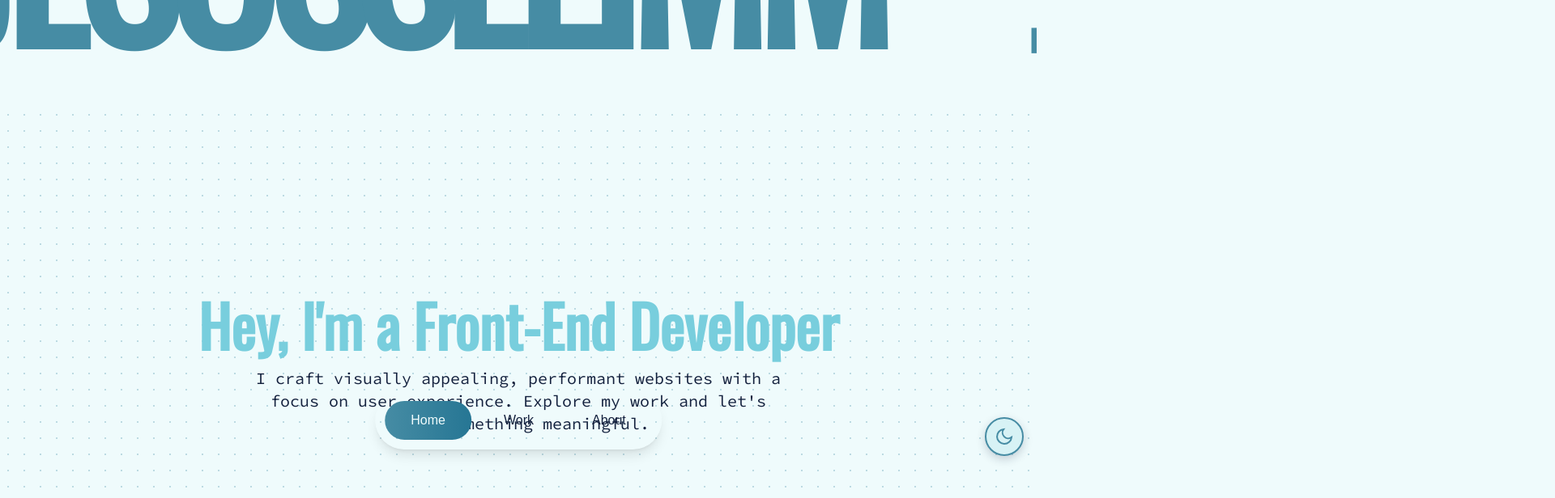
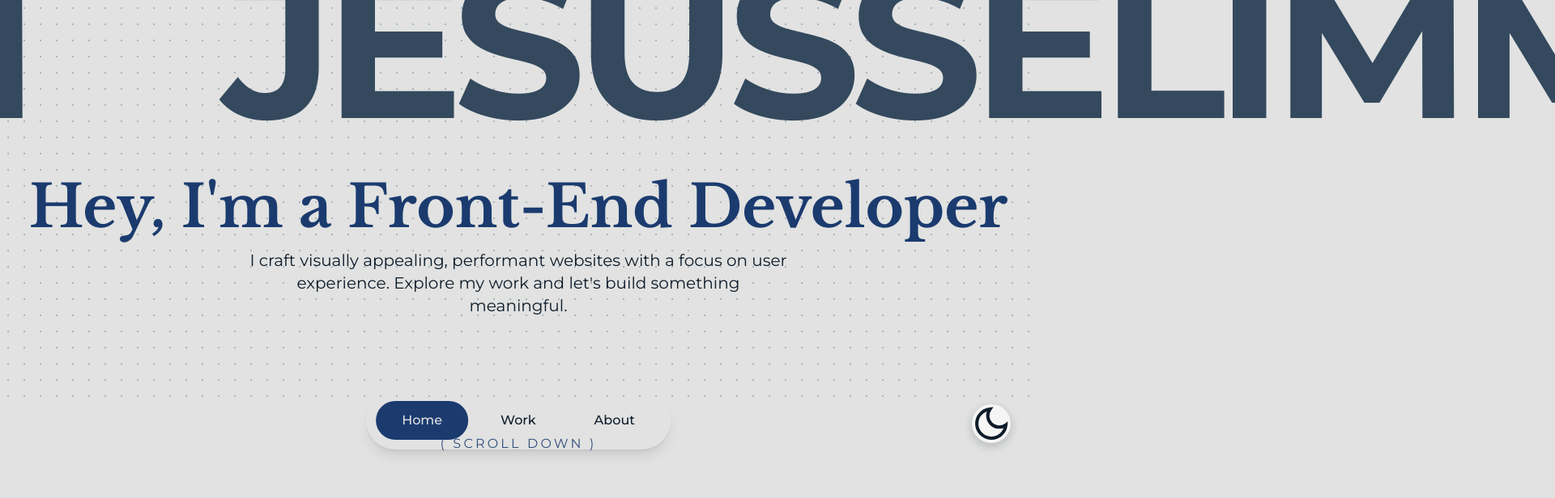
Before and after one commit to jesusselimm/jesusselimm, a Next.js app in the folder my-portfolio/: page / in a window 1280 px wide. Shown: the part 220-836 px from the top of the page at 81% size, 1920 px wide, since content can reach past the window. After the commit the page ends 800 px from the top, so only its background shows below. Built offline with nearby package versions, Linux system fonts and the light colour scheme.

Commit message:
fix: lint errors and minor code improvements for Vercel build compatibility

```diff
--- a/my-portfolio/src/app/globals.css
+++ b/my-portfolio/src/app/globals.css
@@ -1,54 +1,46 @@
 @import "tailwindcss";
 
 :root {
-  --background: #EFFBFC; /* viking-50 light mode */
-  --foreground: #13203D; /* viking-950 light mode */
-  --background-secondary: #D7F2F5; /* viking-100 */
-  --accent: #468CA4; /* viking-400 */
-  --accent-light: #78CEDD; /* viking-300 */
-  --accent-dark: #267694; /* viking-600 */
+  --background: #E1E2E1; /* MOONLIGHT - light mode */
+  --foreground: #0D1B2A; /* NOIR - light mode text */
+  --background-secondary: #F5F5F5; /* Lighter variant of MOONLIGHT */
+  --accent: #34495E; /* MIDNIGHT SKY */
+  --accent-light: #1B3B6F; /* DEEP OCEAN */
+  --accent-dark: #0D1B2A; /* NOIR */
 }
 
 [data-theme="dark"] {
-  --background: #13203D; /* viking-950 dark mode */
-  --foreground: #EFFBFC; /* viking-50 dark mode */
-  --background-secondary: #244856; /* viking-900 */
-  --accent: #78CEDD; /* viking-300 */
-  --accent-light: #B4E8ED; /* viking-200 */
-  --accent-dark: #2A8B80; /* viking-500 */
+  --background: #0D1B2A; /* NOIR - dark mode */
+  --foreground: #E1E2E1; /* MOONLIGHT - dark mode text */
+  --background-secondary: #1B3B6F; /* DEEP OCEAN for secondary */
+  --accent: #34495E; /* MIDNIGHT SKY */
+  --accent-light: #E1E2E1; /* MOONLIGHT for highlights */
+  --accent-dark: #1B3B6F; /* DEEP OCEAN */
 }
 
 @theme inline {
   --color-background: var(--background);
   --color-foreground: var(--foreground);
-  --font-sans: var(--font-geist-sans);
-  --font-mono: var(--font-geist-mono);
-  --font-heading: var(--font-heading);
-  --font-space-grotesk: var(--font-space-grotesk);
+  --font-heading: var(--font-libre-baskerville);
+  --font-body: var(--font-montserrat);
+  --font-display: var(--font-montserrat);
 
-  /* Viking Color Palette */
-  --color-viking-50: #EFFBFC;
-  --color-viking-100: #D7F2F5;
-  --color-viking-200: #B4E8ED;
-  --color-viking-300: #78CEDD;
-  --color-viking-400: #468CA4;
-  --color-viking-500: #2A8B80;
-  --color-viking-600: #267694;
-  --color-viking-700: #258479;
-  --color-viking-800: #263364;
-  --color-viking-900: #244856;
-  --color-viking-950: #13203D;
+  /* Moonlight Color Palette */
+  --color-moonlight: #E1E2E1;
+  --color-midnight-sky: #34495E;
+  --color-deep-ocean: #1B3B6F;
+  --color-noir: #0D1B2A;
 }
 
 /* Sistem dark mode tercihini sadece data-theme yoksa uygula */
 @media (prefers-color-scheme: dark) {
   :root:not([data-theme]) {
-    --background: #13203D;
-    --foreground: #EFFBFC;
-    --background-secondary: #244856;
-    --accent: #78CEDD;
-    --accent-light: #B4E8ED;
-    --accent-dark: #2A8B80;
+    --background: #0D1B2A;
+    --foreground: #E1E2E1;
+    --background-secondary: #1B3B6F;
+    --accent: #34495E;
+    --accent-light: #E1E2E1;
+    --accent-dark: #1B3B6F;
   }
 }
 
@@ -62,10 +54,9 @@ body {
 /* Theme Toggle Button Styles */
 .theme-toggle {
   position: fixed;
-  bottom: 1rem;
-  right: 1rem;
+  bottom: 2rem;
+  right: 2rem;
   background: var(--background-secondary);
-  border: 2px solid var(--accent);
   border-radius: 50%;
   width: 3rem;
   height: 3rem;
@@ -81,12 +72,12 @@ body {
 /* Light mode shadows */
 :root .theme-toggle,
 [data-theme="light"] .theme-toggle {
-  box-shadow: 0 4px 12px rgba(19, 32, 61, 0.2);
+  box-shadow: 0 4px 12px rgba(13, 27, 42, 0.2);
 }
 
 /* Dark mode shadows */
 [data-theme="dark"] .theme-toggle {
-  box-shadow: 0 4px 12px rgba(239, 251, 252, 0.1);
+  box-shadow: 0 4px 12px rgba(225, 226, 225, 0.1);
 }
 
 .theme-toggle:hover {
@@ -98,23 +89,23 @@ body {
 /* Light mode hover */
 :root .theme-toggle:hover,
 [data-theme="light"] .theme-toggle:hover {
-  box-shadow: 0 6px 20px rgba(19, 32, 61, 0.25);
+  box-shadow: 0 6px 20px rgba(13, 27, 42, 0.25);
 }
 
 /* Dark mode hover */
 [data-theme="dark"] .theme-toggle:hover {
-  box-shadow: 0 6px 20px rgba(239, 251, 252, 0.15);
+  box-shadow: 0 6px 20px rgba(225, 226, 225, 0.15);
 }
 
-.theme-toggle svg {
-  width: 1.5rem;
-  height: 1.5rem;
-  color: var(--accent);
-  transition: color 0.3s ease;
+.theme-toggle span {
+  display: flex;
+  align-items: center;
+  justify-content: center;
+  transition: transform 0.3s ease;
 }
 
-.theme-toggle:hover svg {
-  color: var(--background);
+.theme-toggle:hover span {
+  transform: scale(1.1);
 }
 
 @keyframes slideInRight {
@@ -129,7 +120,7 @@ body {
 }
 
 .animate-slide-in-right {
-  animation: slideInRight 1.6s ease-out forwards;
+  animation: slideInRight 1.2s ease-out forwards;
 }
 
 @keyframes marquee {
--- a/my-portfolio/src/app/layout.tsx
+++ b/my-portfolio/src/app/layout.tsx
@@ -1,14 +1,16 @@
 import type { Metadata } from "next";
-import { Geist, Geist_Mono } from "next/font/google";
+import { Libre_Baskerville, Montserrat } from "next/font/google";
 import "./globals.css";
 
-const geistSans = Geist({
-  variable: "--font-geist-sans",
+const libreBaskerville = Libre_Baskerville({
+  weight: ["400", "700"],
+  variable: "--font-libre-baskerville",
   subsets: ["latin"],
 });
 
-const geistMono = Geist_Mono({
-  variable: "--font-geist-mono",
+const montserrat = Montserrat({
+  weight: ["400", "700"],
+  variable: "--font-montserrat",
   subsets: ["latin"],
 });
 
@@ -25,7 +27,7 @@ export default function RootLayout({
   return (
     <html lang="tr" suppressHydrationWarning>
       <body
-        className={`${geistSans.variable} ${geistMono.variable} antialiased`}
+        className={`${libreBaskerville.variable} ${montserrat.variable} antialiased`}
         suppressHydrationWarning
       >
         {children}
--- a/my-portfolio/src/app/page.tsx
+++ b/my-portfolio/src/app/page.tsx
@@ -1,17 +1,28 @@
 "use client"
 
 import './globals.css';
-import { Oswald, Source_Code_Pro } from 'next/font/google';
+import { Libre_Baskerville, Montserrat, VT323 } from 'next/font/google';
 import { ThemeToggle } from '@/components/theme-toggle';
 import { HeroHighlight, Highlight } from '@/components/ui/hero-highlights';
 import { Navbar } from '@/components/ui/navbar';
 
-const oswald = Oswald({ weight: '400', subsets: ['latin'], variable: '--font-oswald' });
-const sourceCodePro = Source_Code_Pro({ weight: '400', subsets: ['latin'], variable: '--font-source-code-pro' });
+const libreBaskerville = Libre_Baskerville({
+  weight: ['400', '700'],
+  subsets: ['latin'],
+  variable: '--font-libre-baskerville'
+});
+
+const montserrat = Montserrat({
+  weight: ['400', '500', '600', '700'],
+  subsets: ['latin'],
+  variable: '--font-montserrat'
+});
+
+const vt323 = VT323({ weight: '400', subsets: ['latin'], variable: '--font-vt323' });
 
 export default function Home() {
   return (
-    <main className={`min-h-screen mx-auto ${oswald.variable} ${sourceCodePro.variable}`}
+    <main className={`min-h-screen ${libreBaskerville.variable} ${montserrat.variable} ${vt323.variable}`}
           style={{
             background: 'var(--background)',
             color: 'var(--foreground)'
@@ -24,11 +35,12 @@ export default function Home() {
     <ThemeToggle />
 
     {/* Large Header Name - Infinite Moving */}
+    <HeroHighlight>
     <header className="py-16 overflow-hidden">
       <div className="whitespace-nowrap animate-marquee">
         <h1 className="font-bold tracking-tighter inline-block mega-text"
             style={{
-              fontFamily: 'var(--font-oswald)',
+              fontFamily: 'var(--font-montserrat)',
               color: 'var(--accent)'
             }}>
           JESUSSELIMM&nbsp;&nbsp;&nbsp;&nbsp;JESUSSELIMM&nbsp;&nbsp;&nbsp;&nbsp;JESUSSELIMM&nbsp;&nbsp;&nbsp;&nbsp;JESUSSELIMM&nbsp;&nbsp;&nbsp;&nbsp;
@@ -37,18 +49,17 @@ export default function Home() {
     </header>
 
     {/* Hero Highlights Section */}
-    <HeroHighlight>
     <section className="text-center">
       <h1 className="text-7xl mb-4 font-bold"
           style={{
-            fontFamily: 'var(--font-oswald)',
+            fontFamily: 'var(--font-libre-baskerville)',
             color: 'var(--accent-light)'
           }}>
         Hey, I'm a Front-End Developer
       </h1>
       <p className="max-w-2xl mx-auto text-xl"
          style={{
-           fontFamily: 'var(--font-source-code-pro)',
+           fontFamily: 'var(--font-montserrat)',
            color: 'var(--foreground)',
           //  opacity: '0.8'
          }}>
@@ -56,6 +67,24 @@ export default function Home() {
       </p>
     </section>
     </HeroHighlight>
+    <div
+      className={`${vt323.variable} flex justify-center items-center mt-8 text-[1rem] tracking-widest`}
+      style={{
+        fontFamily: 'var(--font-montserrat)',
+        color: 'var(--accent-light)',
+        letterSpacing: '0.2em',
+        opacity: 0.6,
+        animation: 'scrollDownAnim 1.5s infinite alternate'
+      }}
+    >
+      ( SCROLL DOWN )
+      <style jsx>{`
+        @keyframes scrollDownAnim {
+          0% { transform: translateY(0); opacity: 0.7; }
+          100% { transform: translateY(8px); opacity: 1; }
+        }
+      `}</style>
+    </div>
   </main>
   );
 }
--- a/my-portfolio/src/components/ui/hero-highlights.tsx
+++ b/my-portfolio/src/components/ui/hero-highlights.tsx
@@ -29,7 +29,7 @@ export const HeroHighlight = ({
   return (
     <div
       className={cn(
-        "group relative flex h-[40rem] w-full items-center justify-center",
+        "group relative flex h-[45rem] w-full items-center justify-center",
         containerClassName,
       )}
       style={{
--- a/my-portfolio/src/components/ui/navbar.tsx
+++ b/my-portfolio/src/components/ui/navbar.tsx
@@ -35,6 +35,7 @@ export function Navbar() {
             )}
             style={{
               color: activeItem === item.name ? 'var(--background)' : 'var(--foreground)',
+              fontFamily: 'var(--font-montserrat)',
             }}
           >
             {activeItem === item.name && (
@@ -42,7 +43,7 @@ export function Navbar() {
                 layoutId="activeTab"
                 className="absolute inset-0 rounded-full"
                 style={{
-                  background: 'linear-gradient(90deg, var(--accent), var(--accent-dark))',
+                  background: 'var(--accent-light)',
                 }}
                 initial={false}
                 transition={{
```
Also changed, not shown: my-portfolio/src/lib/utils.ts (line endings or trailing spaces).
